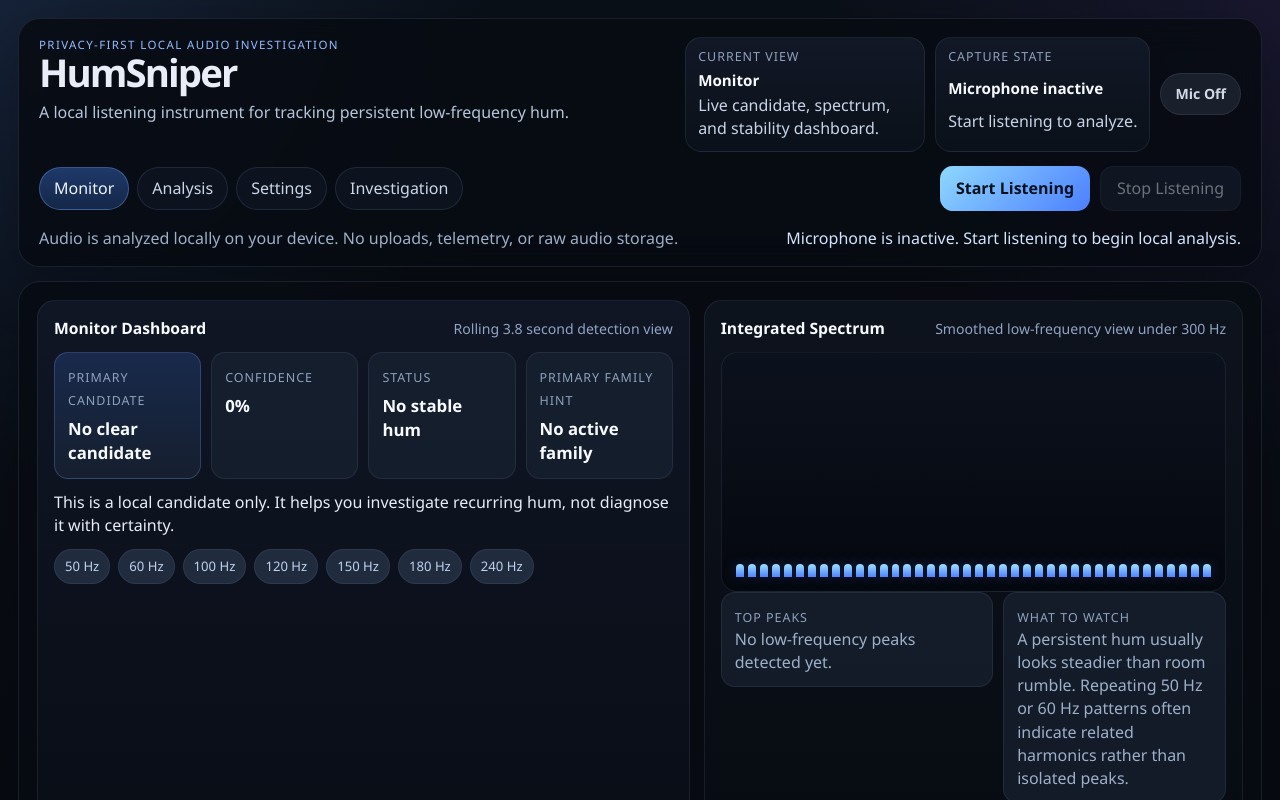
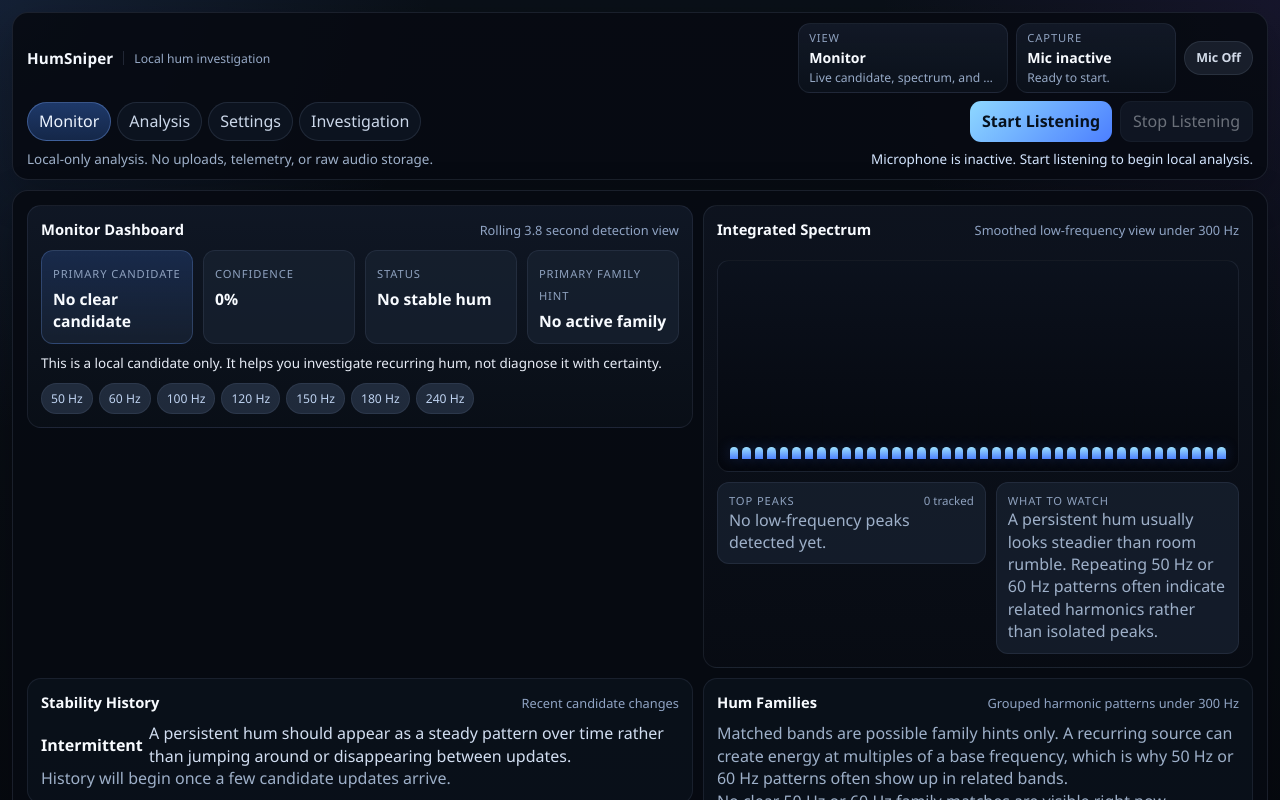
Before and after one commit to GrantPennington/HumSniper, a React (Vite) app: page / in a window 1280 px wide. Shown: the top 800 px of the page. Built offline with nearby package versions, Linux system fonts and the light colour scheme.

Commit message:
Desktop UI polish

```diff
--- a/src/App.tsx
+++ b/src/App.tsx
@@ -45,19 +45,19 @@ import type {
 const VIEW_TITLES: Record<AppView, { label: string; description: string }> = {
   monitor: {
     label: 'Monitor',
-    description: 'Live candidate, spectrum, and stability dashboard.',
+    description: 'Live candidate, spectrum, and stability.',
   },
   analysis: {
     label: 'Analysis',
-    description: 'Debug ranking for persistent low-frequency candidates.',
+    description: 'Persistent candidate ranking.',
   },
   settings: {
     label: 'Settings',
-    description: 'Live detector thresholds and presets.',
+    description: 'Live thresholds and presets.',
   },
   investigation: {
     label: 'Investigation',
-    description: 'Capture and compare derived room-state snapshots.',
+    description: 'Compare derived room-state snapshots.',
   },
 };
 
@@ -285,28 +285,26 @@ function App() {
     <main className="app-shell">
       <section className="desktop-frame">
         <header className="topbar">
-          <div className="topbar-row">
+          <div className="topbar-row topbar-row-main">
             <div className="topbar-brand">
-              <div>
-                <p className="eyebrow">Privacy-first local audio investigation</p>
-                <h1>HumSniper</h1>
-              </div>
-              <p className="panel-intro">
-                A local listening instrument for tracking persistent low-frequency hum.
-              </p>
+              <span className="app-title">HumSniper</span>
+              <span className="toolbar-separator" aria-hidden="true" />
+              <span className="toolbar-subtitle">Local hum investigation</span>
             </div>
 
             <div className="topbar-summary">
               <div className="topbar-summary-card">
-                <span className="summary-label">Current view</span>
+                <span className="summary-label">View</span>
                 <strong>{activeViewMeta.label}</strong>
-                <span>{activeViewMeta.description}</span>
+                <span className="toolbar-value-muted">{activeViewMeta.description}</span>
               </div>
 
               <div className="topbar-summary-card">
-                <span className="summary-label">Capture state</span>
-                <strong>{isListening ? 'Microphone active' : 'Microphone inactive'}</strong>
-                <span>{isListening ? 'Audio stays local in memory.' : 'Start listening to analyze.'}</span>
+                <span className="summary-label">Capture</span>
+                <strong>{isListening ? 'Mic active' : 'Mic inactive'}</strong>
+                <span className="toolbar-value-muted">
+                  {isListening ? 'Local in-memory analysis.' : 'Ready to start.'}
+                </span>
               </div>
 
               <span className={`status-badge ${isListening ? 'status-live' : 'status-idle'}`}>
@@ -369,7 +367,7 @@ function App() {
 
           <div className="topbar-meta">
             <p className="privacy-note">
-              Audio is analyzed locally on your device. No uploads, telemetry, or raw audio storage.
+              Local-only analysis. No uploads, telemetry, or raw audio storage.
             </p>
 
             <p className="status-message">{statusMessage}</p>
--- a/src/components/MonitorView.tsx
+++ b/src/components/MonitorView.tsx
@@ -102,9 +102,12 @@ function MonitorView({
 
         <div className="spectrum-summary-grid">
           <div className="spectrum-summary-card">
-            <span className="candidate-label">Top peaks</span>
+            <div className="spectrum-card-header">
+              <span className="candidate-label">Top peaks</span>
+              <span className="spectrum-card-meta">{peaks.length} tracked</span>
+            </div>
             {peaks.length > 0 ? (
-              <ul className="peak-list peak-list-compact">
+              <ul className="peak-list peak-list-compact peak-list-scroll">
                 {peaks.map((peak) => (
                   <li key={`${peak.frequencyHz}-${peak.magnitude}`} className="peak-item">
                     <span>{peak.frequencyHz.toFixed(1)} Hz</span>
@@ -118,7 +121,9 @@ function MonitorView({
           </div>
 
           <div className="spectrum-summary-card">
-            <span className="candidate-label">What to watch</span>
+            <div className="spectrum-card-header">
+              <span className="candidate-label">What to watch</span>
+            </div>
             <p className="family-note">
               A persistent hum usually looks steadier than room rumble. Repeating 50 Hz or 60 Hz
               patterns often indicate related harmonics rather than isolated peaks.
--- a/src/styles.css
+++ b/src/styles.css
@@ -1,11 +1,11 @@
 :root {
   color-scheme: dark;
   font-family: "Segoe UI", "Helvetica Neue", sans-serif;
-  line-height: 1.45;
+  line-height: 1.4;
   font-weight: 400;
   background:
-    radial-gradient(circle at top left, rgba(58, 92, 158, 0.24), transparent 30%),
-    radial-gradient(circle at top right, rgba(88, 54, 148, 0.18), transparent 28%),
+    radial-gradient(circle at top left, rgba(58, 92, 158, 0.22), transparent 28%),
+    radial-gradient(circle at top right, rgba(88, 54, 148, 0.16), transparent 26%),
     linear-gradient(180deg, #0a1018 0%, #06090f 100%);
   color: #e8edf7;
 }
@@ -42,63 +42,85 @@ ul {
 }
 
 h1 {
-  font-size: clamp(2.15rem, 3vw, 2.8rem);
-  line-height: 0.96;
-  letter-spacing: -0.05em;
+  font-size: 1rem;
+  line-height: 1.1;
+  letter-spacing: 0;
 }
 
 h2 {
-  font-size: 0.98rem;
+  font-size: 0.92rem;
   color: #f8fbff;
 }
 
 .app-shell {
   min-height: 100vh;
-  padding: 18px;
+  padding: 12px;
 }
 
 .desktop-frame {
-  width: min(1480px, 100%);
+  width: min(1500px, 100%);
+  min-width: min(1120px, 100%);
   margin: 0 auto;
   display: grid;
-  gap: 14px;
+  gap: 10px;
 }
 
 .topbar,
 .panel {
   border: 1px solid rgba(138, 156, 184, 0.15);
-  background: rgba(7, 11, 18, 0.86);
-  box-shadow: 0 18px 56px rgba(0, 0, 0, 0.28);
-  backdrop-filter: blur(18px);
+  background: rgba(7, 11, 18, 0.9);
+  box-shadow: 0 14px 42px rgba(0, 0, 0, 0.24);
 }
 
 .topbar {
-  padding: 18px 20px 16px;
-  border-radius: 22px;
+  padding: 10px 14px;
+  border-radius: 16px;
   display: grid;
-  gap: 14px;
+  gap: 8px;
 }
 
 .panel {
-  padding: 18px;
-  border-radius: 22px;
+  padding: 14px;
+  border-radius: 16px;
 }
 
 .topbar-row {
   display: flex;
   justify-content: space-between;
-  align-items: flex-start;
-  gap: 16px;
-}
-
-.topbar-row-controls {
   align-items: center;
+  gap: 12px;
+  min-width: 0;
 }
 
 .topbar-brand {
-  display: grid;
+  display: flex;
+  align-items: center;
   gap: 10px;
-  max-width: 42rem;
+  min-width: 0;
+}
+
+.app-title {
+  font-size: 0.95rem;
+  font-weight: 700;
+  color: #f5f9ff;
+  letter-spacing: 0.01em;
+  white-space: nowrap;
+}
+
+.toolbar-separator {
+  width: 1px;
+  height: 14px;
+  background: rgba(138, 156, 184, 0.2);
+  flex: 0 0 auto;
+}
+
+.toolbar-subtitle,
+.toolbar-value-muted {
+  color: #97aac7;
+  font-size: 0.76rem;
+  overflow: hidden;
+  text-overflow: ellipsis;
+  white-space: nowrap;
 }
 
 .topbar-summary {
@@ -106,16 +128,17 @@ h2 {
   flex-wrap: wrap;
   justify-content: flex-end;
   align-items: stretch;
-  gap: 10px;
+  gap: 8px;
+  min-width: 0;
 }
 
 .topbar-summary-card {
-  min-width: 190px;
-  max-width: 240px;
+  min-width: 160px;
+  max-width: 210px;
   display: grid;
-  gap: 3px;
-  padding: 10px 12px;
-  border-radius: 16px;
+  gap: 2px;
+  padding: 6px 10px;
+  border-radius: 12px;
   border: 1px solid rgba(138, 156, 184, 0.12);
   background: linear-gradient(180deg, rgba(19, 26, 40, 0.92), rgba(12, 18, 28, 0.86));
   color: #c8d5e8;
@@ -124,33 +147,21 @@ h2 {
 .summary-label,
 .candidate-label {
   color: #8ea1be;
-  font-size: 0.78rem;
+  font-size: 0.7rem;
   text-transform: uppercase;
   letter-spacing: 0.08em;
 }
 
 .topbar-summary-card strong {
   color: #f8fbff;
-  font-size: 0.95rem;
-}
-
-.panel-intro {
-  color: #b7c5da;
-  max-width: 36rem;
-}
-
-.eyebrow {
-  color: #95bcff;
-  text-transform: uppercase;
-  letter-spacing: 0.12em;
-  font-size: 0.72rem;
+  font-size: 0.88rem;
 }
 
 .status-badge {
   align-self: center;
-  padding: 10px 14px;
+  padding: 7px 11px;
   border-radius: 999px;
-  font-size: 0.88rem;
+  font-size: 0.78rem;
   font-weight: 700;
   white-space: nowrap;
 }
@@ -170,13 +181,13 @@ h2 {
 .view-tabs {
   display: flex;
   flex-wrap: wrap;
-  gap: 8px;
+  gap: 6px;
 }
 
 .view-tab {
   border: 1px solid rgba(138, 156, 184, 0.16);
   border-radius: 999px;
-  padding: 9px 14px;
+  padding: 7px 11px;
   color: #cbd7e9;
   background: rgba(15, 23, 36, 0.76);
   cursor: pointer;
@@ -201,7 +212,7 @@ h2 {
 .button-row {
   display: flex;
   flex-wrap: wrap;
-  gap: 10px;
+  gap: 8px;
 }
 
 .topbar-actions {
@@ -211,8 +222,8 @@ h2 {
 .primary-button,
 .secondary-button {
   border: 0;
-  border-radius: 13px;
-  padding: 10px 16px;
+  border-radius: 11px;
+  padding: 8px 12px;
   cursor: pointer;
   transition:
     transform 150ms ease,
@@ -248,8 +259,8 @@ h2 {
   display: flex;
   justify-content: space-between;
   align-items: center;
-  gap: 16px;
-  padding-top: 2px;
+  gap: 12px;
+  min-width: 0;
 }
 
 .privacy-note,
@@ -267,13 +278,20 @@ h2 {
   color: #9eb0c9;
 }
 
+.privacy-note,
+.status-message,
+.candidate-note {
+  font-size: 0.84rem;
+}
+
 .status-message {
   color: #d4e6ff;
+  text-align: right;
 }
 
 .error-message {
-  padding: 12px 14px;
-  border-radius: 14px;
+  padding: 10px 12px;
+  border-radius: 12px;
   color: #fecaca;
   background: rgba(127, 29, 29, 0.34);
   border: 1px solid rgba(248, 113, 113, 0.24);
@@ -281,7 +299,7 @@ h2 {
 
 .view-stack {
   display: grid;
-  gap: 14px;
+  gap: 10px;
 }
 
 .monitor-dashboard {
@@ -289,9 +307,9 @@ h2 {
   align-items: start;
 }
 
-.monitor-primary-panel,
 .monitor-spectrum-panel {
-  height: 100%;
+  display: grid;
+  gap: 10px;
 }
 
 .candidate-panel,
@@ -301,9 +319,10 @@ h2 {
 .settings-panel,
 .investigation-panel,
 .visualizer-panel {
-  padding: 16px;
-  border-radius: 18px;
+  padding: 13px;
+  border-radius: 14px;
   border: 1px solid rgba(138, 156, 184, 0.12);
+  min-width: 0;
 }
 
 .candidate-panel {
@@ -326,13 +345,17 @@ h2 {
   display: flex;
   justify-content: space-between;
   align-items: baseline;
-  gap: 12px;
-  margin-bottom: 12px;
+  gap: 10px;
+  margin-bottom: 10px;
   color: #90a4c4;
+  min-width: 0;
 }
 
 .section-heading span {
-  font-size: 0.88rem;
+  font-size: 0.8rem;
+  white-space: nowrap;
+  overflow: hidden;
+  text-overflow: ellipsis;
 }
 
 .candidate-grid,
@@ -354,11 +377,12 @@ h2 {
 .comparison-card,
 .setting-control,
 .spectrum-summary-card {
-  padding: 12px 13px;
-  border-radius: 14px;
+  padding: 10px 11px;
+  border-radius: 12px;
   border: 1px solid rgba(138, 156, 184, 0.12);
   background: rgba(25, 35, 51, 0.7);
   color: #d8e4f5;
+  min-width: 0;
 }
 
 .candidate-card-primary {
@@ -377,7 +401,7 @@ h2 {
 }
 
 .candidate-card strong {
-  font-size: 1.05rem;
+  font-size: 0.98rem;
 }
 
 .candidate-note,
@@ -391,22 +415,22 @@ h2 {
 .comparison-picker-grid,
 .preset-row,
 .settings-grid {
-  margin-top: 12px;
+  margin-top: 10px;
 }
 
 .mains-band-row {
   display: flex;
   flex-wrap: wrap;
-  gap: 8px;
+  gap: 6px;
 }
 
 .mains-chip {
-  padding: 7px 10px;
+  padding: 6px 9px;
   border-radius: 999px;
   color: #bed2f0;
   background: rgba(43, 56, 77, 0.68);
   border: 1px solid rgba(138, 156, 184, 0.12);
-  font-size: 0.82rem;
+  font-size: 0.76rem;
 }
 
 .mains-chip-active {
@@ -421,9 +445,9 @@ h2 {
   grid-template-columns: repeat(40, minmax(0, 1fr));
   align-items: end;
   gap: 4px;
-  height: 240px;
-  padding: 14px;
-  border-radius: 16px;
+  height: 212px;
+  padding: 12px;
+  border-radius: 12px;
   background:
     linear-gradient(180deg, rgba(12, 18, 29, 0.96), rgba(5, 8, 14, 0.96)),
     repeating-linear-gradient(
@@ -451,8 +475,23 @@ h2 {
 }
 
 .spectrum-summary-grid {
-  grid-template-columns: minmax(0, 1.1fr) minmax(0, 0.9fr);
+  grid-template-columns: minmax(0, 1.05fr) minmax(0, 0.95fr);
   align-items: start;
+  min-height: 164px;
+}
+
+.spectrum-card-header {
+  display: flex;
+  justify-content: space-between;
+  align-items: center;
+  gap: 8px;
+  min-width: 0;
+}
+
+.spectrum-card-meta {
+  color: #8ea1be;
+  font-size: 0.72rem;
+  white-space: nowrap;
 }
 
 .peak-list,
@@ -466,21 +505,54 @@ h2 {
 
 .peak-list {
   display: grid;
-  gap: 8px;
+  gap: 6px;
 }
 
 .peak-list-compact {
   margin-top: 8px;
 }
 
+.peak-list-scroll {
+  max-height: 132px;
+  overflow-y: auto;
+  padding-right: 2px;
+  scrollbar-width: thin;
+  scrollbar-color: rgba(95, 120, 162, 0.65) rgba(10, 15, 24, 0.3);
+}
+
+.peak-list-scroll::-webkit-scrollbar {
+  width: 8px;
+}
+
+.peak-list-scroll::-webkit-scrollbar-track {
+  background: rgba(10, 15, 24, 0.3);
+  border-radius: 999px;
+}
+
+.peak-list-scroll::-webkit-scrollbar-thumb {
+  background: rgba(95, 120, 162, 0.65);
+  border-radius: 999px;
+}
+
 .peak-item {
   display: flex;
   justify-content: space-between;
-  gap: 12px;
-  padding: 9px 10px;
-  border-radius: 12px;
+  gap: 10px;
+  padding: 7px 9px;
+  border-radius: 10px;
   background: rgba(15, 22, 35, 0.78);
   color: #dfe9f8;
+  font-size: 0.82rem;
+}
+
+.peak-item span {
+  min-width: 0;
+}
+
+.peak-item span:first-child {
+  overflow: hidden;
+  text-overflow: ellipsis;
+  white-space: nowrap;
 }
 
 .family-list,
@@ -495,8 +567,8 @@ h2 {
   display: grid;
   gap: 10px;
   align-items: center;
-  padding: 12px 13px;
-  border-radius: 14px;
+  padding: 10px 11px;
+  border-radius: 12px;
   background: rgba(24, 35, 50, 0.72);
   color: #d7e4f6;
 }
@@ -517,7 +589,7 @@ h2 {
 .history-summary {
   display: flex;
   justify-content: space-between;
-  gap: 16px;
+  gap: 12px;
   align-items: center;
   color: #d2def1;
 }
@@ -533,10 +605,11 @@ h2 {
   align-items: end;
   gap: 5px;
   min-height: 84px;
-  padding: 12px;
-  border-radius: 14px;
+  padding: 10px;
+  border-radius: 12px;
   background: rgba(24, 35, 50, 0.74);
   border: 1px solid rgba(138, 156, 184, 0.12);
+  overflow: hidden;
 }
 
 .history-tick {
@@ -562,13 +635,13 @@ h2 {
   gap: 12px;
   margin-top: 8px;
   color: #91a5c4;
-  font-size: 0.88rem;
+  font-size: 0.84rem;
 }
 
 .analysis-tag {
   display: inline-block;
   margin-left: 8px;
-  padding: 4px 8px;
+  padding: 3px 7px;
   border-radius: 999px;
   font-size: 0.72rem;
   color: #deecff;
@@ -583,13 +656,13 @@ h2 {
 .preset-row {
   display: flex;
   flex-wrap: wrap;
-  gap: 8px;
+  gap: 6px;
 }
 
 .preset-button {
   border: 1px solid rgba(138, 156, 184, 0.16);
   border-radius: 999px;
-  padding: 8px 12px;
+  padding: 7px 10px;
   color: #dce8f9;
   background: rgba(22, 31, 47, 0.8);
   cursor: pointer;
@@ -623,8 +696,8 @@ h2 {
 .snapshot-label-input {
   width: 100%;
   border: 1px solid rgba(138, 156, 184, 0.18);
-  border-radius: 12px;
-  padding: 10px 12px;
+  border-radius: 10px;
+  padding: 8px 10px;
   background: rgba(12, 18, 29, 0.84);
   color: #f8fbff;
 }
@@ -638,8 +711,8 @@ h2 {
 }
 
 .snapshot-item {
-  padding: 14px;
-  border-radius: 16px;
+  padding: 12px;
+  border-radius: 14px;
   background: rgba(20, 29, 43, 0.82);
   border: 1px solid rgba(138, 156, 184, 0.12);
 }
@@ -657,7 +730,7 @@ h2 {
 
 .snapshot-time {
   color: #91a5c4;
-  font-size: 0.88rem;
+  font-size: 0.8rem;
   text-align: right;
 }
 
@@ -685,6 +758,10 @@ h2 {
 }
 
 @media (max-width: 1100px) {
+  .desktop-frame {
+    min-width: 0;
+  }
+
   .monitor-dashboard {
     grid-template-columns: 1fr;
   }
@@ -707,6 +784,10 @@ h2 {
   .topbar-actions {
     justify-content: flex-start;
   }
+
+  .status-message {
+    text-align: left;
+  }
 }
 
 @media (max-width: 760px) {
@@ -717,7 +798,7 @@ h2 {
   .topbar,
   .panel {
     padding: 14px;
-    border-radius: 18px;
+    border-radius: 16px;
   }
 
   .candidate-grid,
@@ -749,7 +830,13 @@ h2 {
   }
 
   .visualizer {
-    height: 190px;
+    height: 184px;
     gap: 3px;
   }
+
+  .toolbar-subtitle,
+  .topbar-summary-card,
+  .section-heading span {
+    white-space: normal;
+  }
 }
```
Also changed, not shown: 4 other files (tests, documents, lock files or other folders).
